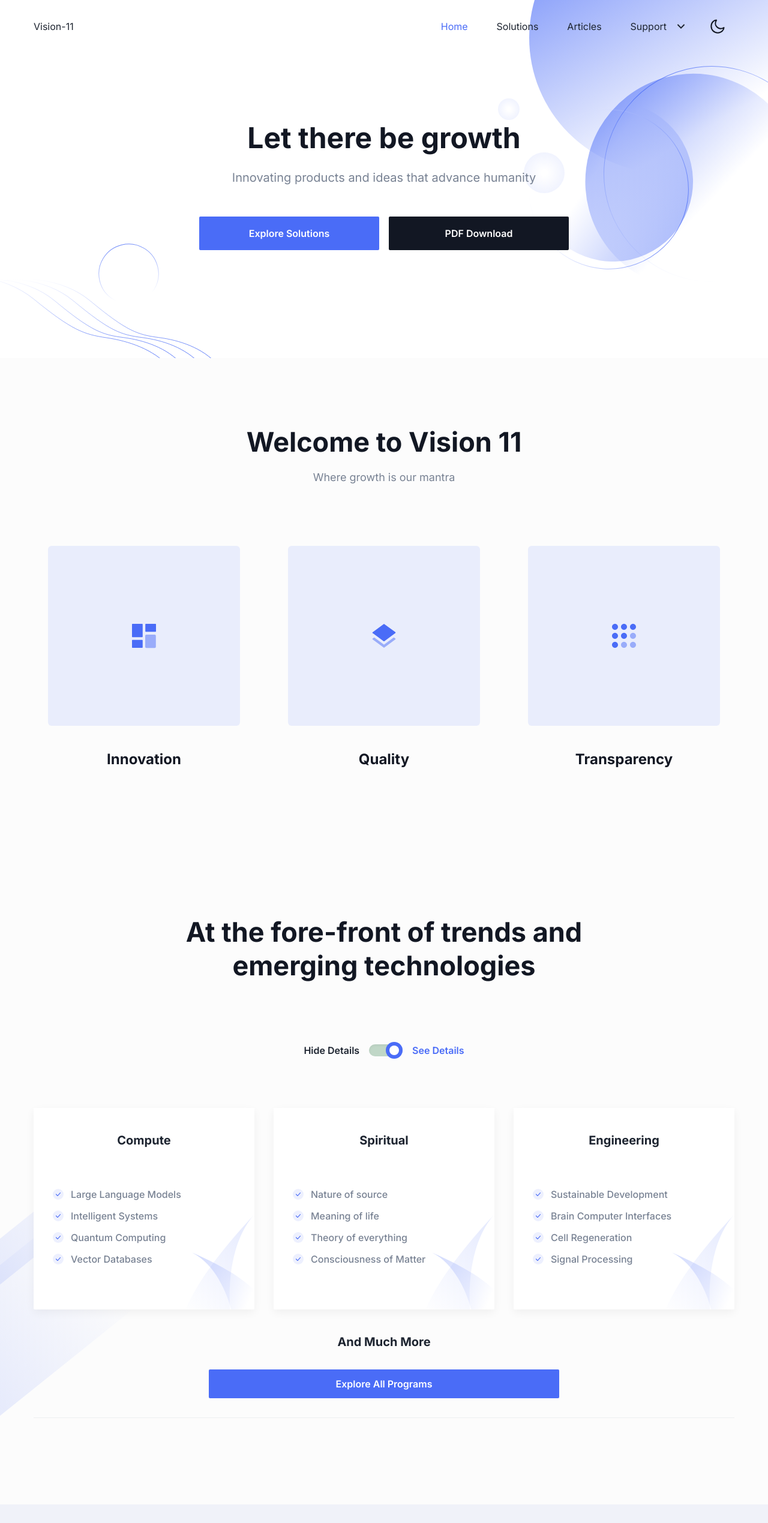
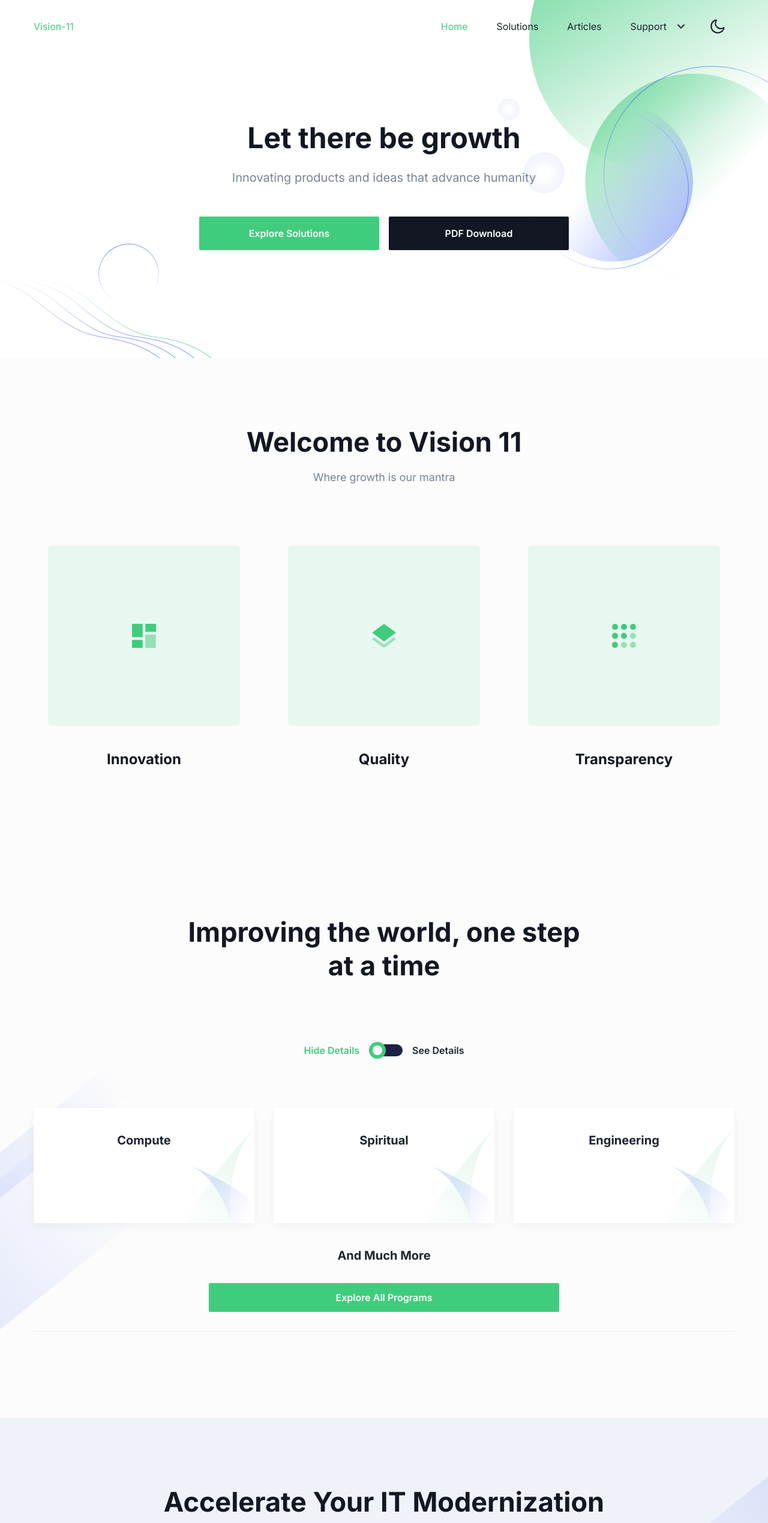
Before and after one commit to LighthouseCorporation/Vision-11-Website, a Next.js app: page / in a window 1280 px wide. Shown: the top 2539 px of the page at 60% size. Built offline with nearby package versions, Linux system fonts and the light colour scheme.

Commit message:
Switching to Brand Theme Colors

```diff
--- a/app/articles/page.tsx
+++ b/app/articles/page.tsx
@@ -5,8 +5,8 @@ import Breadcrumb from "@/components/Common/Breadcrumb";
 import { Metadata } from "next";
 
 export const metadata: Metadata = {
-  title: "Articles | Articles by Vision-11 that are worth your time",
-  description: "Articles by Vision-11 that are worth your time",
+  title: "Articles | Expanding Human Knowledge",
+  description: "Expanding Human Knowledge",
   // other metadata
 };
 
--- a/app/page.tsx
+++ b/app/page.tsx
@@ -11,8 +11,8 @@ import Video from "@/components/Video";
 import { Metadata } from "next";
 
 export const metadata: Metadata = {
-  title: "Vision-11 | APPLIED AI",
-  description: "Focusing on the real-world application of Intelligent Systems",
+  title: "Vision-11 |R&D",
+  description: "Innovating Products and Ideas that advance Humanity",
   // other metadata
 };
 
--- a/app/solutions/page.tsx
+++ b/app/solutions/page.tsx
@@ -3,7 +3,7 @@ import Breadcrumb from "@/components/Common/Breadcrumb";
 import { Metadata } from "next";
 
 export const metadata: Metadata = {
-  title: "Research Programs | The future of humanity in data analysis",
+  title: "Research Programs | The future of humanity",
   description: "Applied Data Analysis for growth and abundance",
   // other metadata
 };
@@ -13,8 +13,8 @@ const CaseStudies = () => {
   return (
     <>
       <Breadcrumb
-        pageName="See how AI Could transform your life"
-        description="Applied Data Analysis for growth and abundance"
+        pageName="Solutions for our growth"
+        description="Applied Data Science for growth and abundance"
       />
       <CaseStudiesPage />
     </>
--- a/components/ArticleDetails/index.tsx
+++ b/components/ArticleDetails/index.tsx
@@ -20,7 +20,7 @@ const ArticleDetails = ({ article }: { article: ArticleType }) => {
         let background = null
         if (article?.id.toString() === id) {
             color = "text-green-800"
-            background = "bg-[green]"
+            background = "bg-primary"
         }
         const pathname = articleData.find(item => item?.id.toString() === id)?.path ?? '';
 
@@ -28,7 +28,7 @@ const ArticleDetails = ({ article }: { article: ArticleType }) => {
             <li className="mx-1">
                 <Link
                     href={"/articles/" + pathname}
-                    className={"flex h-9 min-w-[36px] items-center justify-center rounded-md bg-body-color bg-opacity-[15%] px-4 text-sm text-body-color transition hover:bg-primary hover:bg-opacity-100 hover:text-white" + color}
+                    className={"flex h-9 min-w-[36px] items-center justify-center rounded-md bg-body-color bg-opacity-[50%] px-4 text-sm text-body-color transition hover:bg-primary hover:bg-opacity-100 hover:text-white " + background}
                 >
                     {id}
                 </Link>
--- a/components/Articles/programData.tsx
+++ b/components/Articles/programData.tsx
@@ -38,7 +38,7 @@ const programData: ArticleType[] = [
     author: {
       name: "Vision 11",
       image: "/images/blog/llms.png",
-      designation: "Auto Motive",
+      designation: "R&D",
     },
     tags: ["Neural Networks", "Automation", "Data Analysis", "Large Language Models"],
     publishDate: "23rd November 2023",
@@ -65,7 +65,7 @@ const programData: ArticleType[] = [
     author: {
       name: "Vision 11",
       image: "/images/blog/virtual-friends.jpeg",
-      designation: "Auto Motive",
+      designation: "R&D",
     },
     tags: ["Virtual Friends", "Automation", "Data Analysis", "Large Language Models"],
     publishDate: "23rd November 2023",
@@ -83,7 +83,7 @@ const programData: ArticleType[] = [
     }
   },
   {
-    id: 3,
+    id: 4,
     title: "Bio-Enhancements",
     paragraph:
       "Bio-Engineering and The Future of Human Capabilities",
@@ -110,7 +110,7 @@ const programData: ArticleType[] = [
     }
   },
   {
-    id: 4,
+    id: 5,
     title: "Intelligent Ecommerce",
     image2: "/images/blog/alma.jpeg",
     paragraph:
@@ -119,7 +119,7 @@ const programData: ArticleType[] = [
     author: {
       name: "Vision 11",
       image: "/images/blog/alma.jpeg",
-      designation: "Software Developer",
+      designation: "R&D",
     },
     tags: ["E-Commerce","Intelligent Systems","Data Analytics", "Internet Shopping"],
     publishDate: "12th December 2022",
--- a/components/CaseStudyDetails/index.tsx
+++ b/components/CaseStudyDetails/index.tsx
@@ -19,7 +19,7 @@ const CaseStudyDetails = ({ caseStudy }: { caseStudy: ArticleType }) => {
         let background = null
         if (caseStudy?.id.toString() === id) {
             color = "text-green-800"
-            background= "bg-[green]"
+            background= "bg-primary"
         }
         const pathname = programData.find(item => item.id.toString() === id).path
 
--- a/components/Footer/index.tsx
+++ b/components/Footer/index.tsx
@@ -23,7 +23,7 @@ const Footer = () => {
                   />
                 </Link>
                 <h1>Yours Truly,</h1>
-                <p className="dark:text-body-color-dark mb-9 text-base leading-relaxed text-body-color">
+                <p className="dark:text-primary mb-9 text-primary leading-relaxed text-body-color">
                   Vision 11
                 </p>
                 <div className="flex items-center">
@@ -200,7 +200,7 @@ const Footer = () => {
             fill="none"
             xmlns="http://www.w3.org/2000/svg"
           >
-            <circle opacity="0.8" cx="49.5" cy="49.5" r="49.5" fill="#959CB1" />
+            <circle opacity="0.8" cx="49.5" cy="49.5" r="49.5" fill="#40cc7d" />
             <mask
               id="mask0_94:899"
               style={{ maskType: "alpha" }}
--- a/components/Header/index.tsx
+++ b/components/Header/index.tsx
@@ -54,7 +54,7 @@ const Header = () => {
                 className={`header-logo block w-full ${sticky ? "py-5 lg:py-2" : "py-8"
                   } `}
               >
-                <h1 className="text-dark hover:text-primary dark:text-white/70 dark:hover:text-white">Vision-11</h1>
+                <h1 className="text-primary hover:text-dark dark:hover:text-white">Vision-11</h1>
               </Link>
             </div>
             <div className="flex items-center justify-between px-4">
@@ -92,8 +92,8 @@ const Header = () => {
                           <Link
                             href={menuItem.path}
                             className={`flex py-2 text-base lg:mr-0 lg:inline-flex lg:px-0 lg:py-6 ${usePathName === menuItem.path
-                              ? "text-primary dark:text-white"
-                              : "text-dark hover:text-primary dark:text-white/70 dark:hover:text-white"
+                              ? "text-primary dark:text-primary"
+                              : "text-dark hover:text-primary dark:text-white/70 dark:hover:text-primary"
                               }`}
                           >
                             {menuItem.title}
--- a/components/Hero/index.tsx
+++ b/components/Hero/index.tsx
@@ -117,8 +117,8 @@ const Hero = () => {
                 y2="288"
                 gradientUnits="userSpaceOnUse"
               >
-                <stop stopColor="#4A6CF7" />
-                <stop offset="1" stopColor="#4A6CF7" stopOpacity="0" />
+                <stop stopColor="#40cc7d" />
+                <stop offset="1" stopColor="#40cc7d" stopOpacity="0" />
               </linearGradient>
               <radialGradient
                 id="paint1_radial_25:217"
@@ -150,8 +150,8 @@ const Hero = () => {
                 y2="351.421"
                 gradientUnits="userSpaceOnUse"
               >
-                <stop stopColor="#4A6CF7" />
-                <stop offset="1" stopColor="#4A6CF7" stopOpacity="0" />
+                <stop stopColor="#40cc7d" />
+                <stop offset="1" stopColor="#40cc7d" stopOpacity="0" />
               </linearGradient>
               <linearGradient
                 id="paint4_linear_25:217"
@@ -231,8 +231,8 @@ const Hero = () => {
                 y2="212.24"
                 gradientUnits="userSpaceOnUse"
               >
-                <stop stopColor="#4A6CF7" stopOpacity="0" />
-                <stop offset="1" stopColor="#4A6CF7" />
+                <stop stopColor="#40cc7d" stopOpacity="0" />
+                <stop offset="1" stopColor="#40cc7d" />
               </linearGradient>
               <linearGradient
                 id="paint1_linear_25:218"
--- a/components/Pricing/PricingBox.tsx
+++ b/components/Pricing/PricingBox.tsx
@@ -62,8 +62,8 @@ const PricingBox = (props: {
                 y2="103.645"
                 gradientUnits="userSpaceOnUse"
               >
-                <stop stopColor="#4A6CF7" stopOpacity="0.62" />
-                <stop offset="1" stopColor="#4A6CF7" stopOpacity="0" />
+                <stop stopColor="#40cc7d" stopOpacity="0.62" />
+                <stop offset="1" stopColor="#40cc7d" stopOpacity="0" />
               </linearGradient>
             </defs>
           </svg>
--- a/components/Pricing/index.tsx
+++ b/components/Pricing/index.tsx
@@ -7,13 +7,13 @@ import InputForm from "../InputForm";
 import Link from "next/link";
 
 const Pricing = () => {
-  const [detailsVisible, setDetailsVisible] = useState(true);
+  const [detailsVisible, setDetailsVisible] = useState(false);
 
   return (
     <section id="pricing" className="relative z-10 py-16 md:py-20 lg:py-28">
       <div className="container">
         <SectionTitle
-          title="At the fore-front of trends and emerging technologies"
+          title="Improving the world, one step at a time"
           paragraph=""
           center
           width="665px"
--- a/tailwind.config.js
+++ b/tailwind.config.js
@@ -38,7 +38,7 @@ module.exports = {
         white: "#FFFFFF",
         black: "#121723",
         dark: "#1D2430",
-        primary: "#4A6CF7",
+        primary: "#40cc7d",
         yellow: "#FBB040",
         "body-color": "#788293",
         "body-color-dark": "#959CB1",
```
